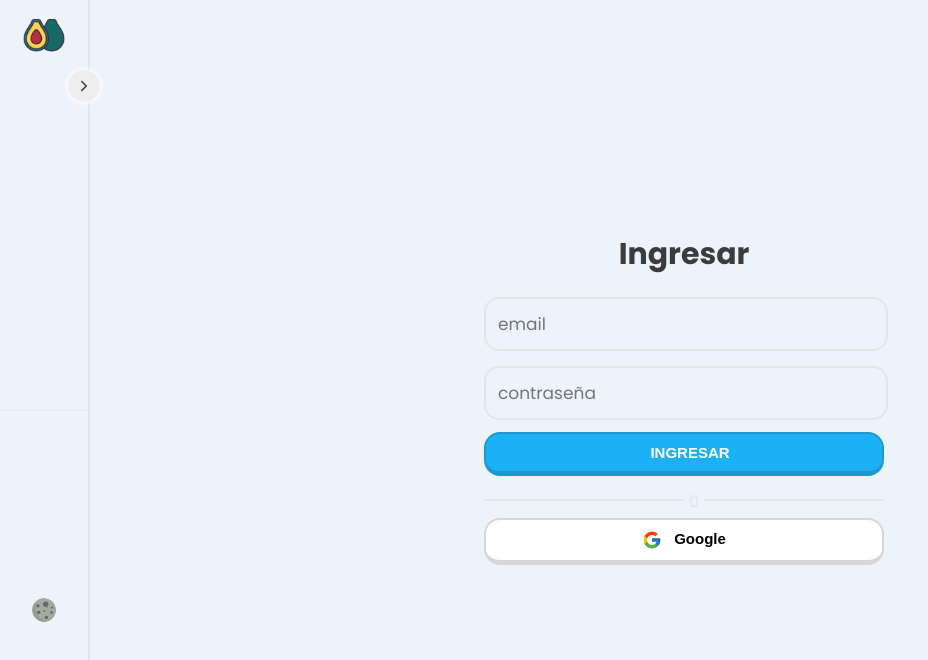
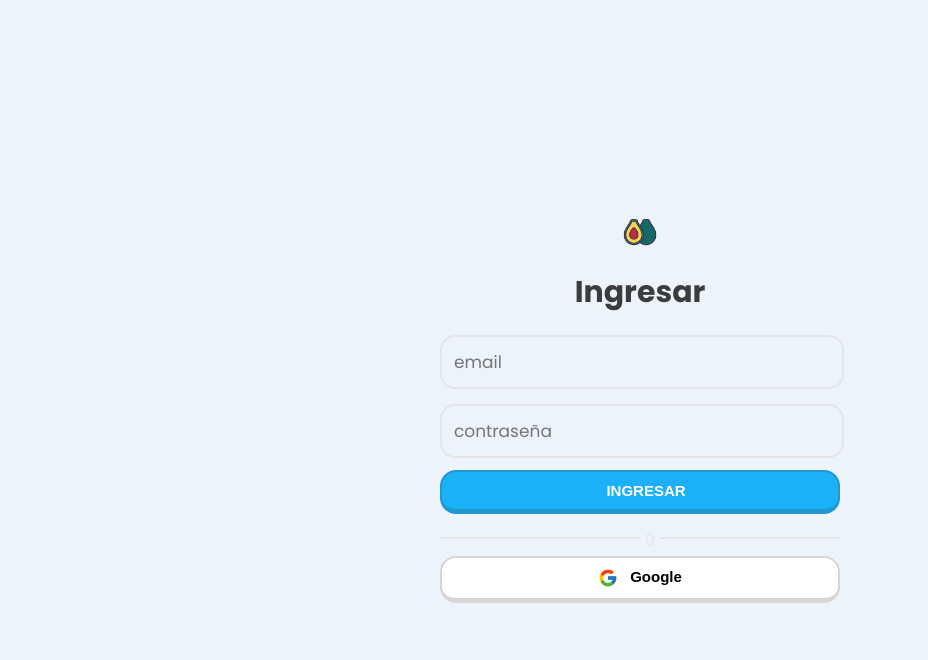
Before and after one commit to RamiroChac0n/punto-de-venta, a React (Vite) app: page /login in a window 1280 px wide. Shown: the top 660 px of the page, without its empty margins (0-928 px from the left). Built offline with nearby package versions, Linux system fonts and the light colour scheme; no server answers; some icons are missing.

Commit message:
Finalizando login

```diff
--- a/src/App.jsx
+++ b/src/App.jsx
@@ -1,19 +1,22 @@
 import styled, { ThemeProvider } from "styled-components";
-import {AuthContextProvider,GlobalStyles, MyRoutes } from "./index";
+import { AuthContextProvider, GlobalStyles, MyRoutes, Login } from "./index";
 import { Device } from "./styles/breakpoints";
 import { Sidebar } from "./components/organism/sidebar/Sidebar";
 import { useThemeStore } from "./store/ThemeStore";
 import { useState } from "react";
+import { useLocation } from "react-router-dom";
 
 function App() {
   const [sidebarOpen, setSidebarOpen] = useState(false);
   const { themeStyle } = useThemeStore();
+  const { pathname } = useLocation();
 
   return (
     <ThemeProvider theme={themeStyle}>
       <AuthContextProvider>
+        <GlobalStyles />
+        {pathname != "/login" ? (
           <Container className={sidebarOpen ? "active" : ""}>
-          <GlobalStyles />
             <section className="contentSidebar">
               <Sidebar
                 state={sidebarOpen}
@@ -25,6 +28,9 @@ function App() {
               <MyRoutes />
             </section>
           </Container>
+        ) : (
+          <Login />
+        )}
       </AuthContextProvider>
     </ThemeProvider>
   );
--- a/src/components/templates/LoginTemplate.jsx
+++ b/src/components/templates/LoginTemplate.jsx
@@ -9,6 +9,9 @@ export function LoginTemplate() {
   return (
     <Container>
       <div className="card">
+        <ContentLogo>
+          <img src={v.logo} alt="" />
+        </ContentLogo>
         <Title $paddingbottom="20px">Ingresar</Title>
         <form action="">
           <InputText2>
@@ -45,6 +48,8 @@ export const Container = styled.div`
   align-items: center;
   text-align: center;
   flex-direction: column;
+  padding: 0 10px;
+  color: ${({ theme }) => theme.text};
   .card {
     display: flex;
     flex-direction: column;
@@ -57,3 +62,13 @@ export const Container = styled.div`
     }
   }
 `;
+
+const ContentLogo = styled.section`
+  display: flex;
+  align-items: center;
+  justify-content: center;
+  margin: 20px;
+  img{
+    width: 10%;
+  }
+`
```
Lines whose indentation alone changed are shown as unchanged.
